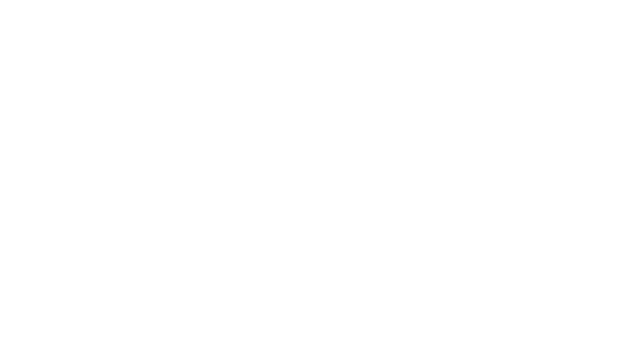
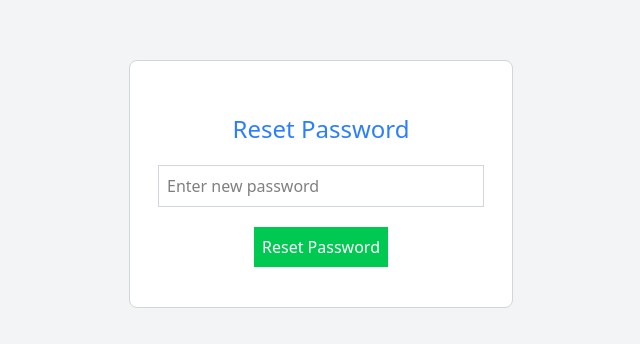
Before and after one commit to Elvam03/AuthMERN-Frontend, a React (Vite) app: page /reset-password/1 in a window 1280 px wide. Before the commit this address had no page. Shown: the part 216-560 px from the top of the page, without its empty margins (319-959 px from the left). Built offline with nearby package versions, Linux system fonts and the light colour scheme.

Commit message:
routes fix

```diff
--- a/src/App.jsx
+++ b/src/App.jsx
@@ -26,7 +26,7 @@ function App() {
         <Route path="/login" element={<Login />} />
         <Route path="/signup" element={<Signup />} />
         <Route path="/forgotPassword" element={<ForgotPassword />} />
-        <Route path="/resetPassword" element={<ResetPassword />} />
+        <Route path="/reset-password/:token" element={<ResetPassword />} />
         <Route path="/dashboard" element={<ProtectedRoute><Dashboard /></ProtectedRoute>} />
         <Route path="/profilePage" element={<ProtectedRoute><ProfilePage /></ProtectedRoute>} />
 
--- a/src/Pages/ResetPassword.jsx
+++ b/src/Pages/ResetPassword.jsx
@@ -14,12 +14,16 @@ const ResetPassword = () => {
     const handleSubmit = async (e) => {
         e.preventDefault();
         try {
-            const response = await axios.post(`https://authmern-backend-i3kc.onrender.com/api/auth/reset-password/${token}`, { newPassword });
+            const response = await axios.post(
+                `https://authmern-backend-i3kc.onrender.com/api/auth/reset-password`,
+                { token, newPassword } // Send token in the body
+            );
             setMessage(response.data.message);
         } catch (error) {
             setMessage("Failed to reset password");
         }
     };
+
 
     return (
         <div className="bg-gray-100 ">
```
